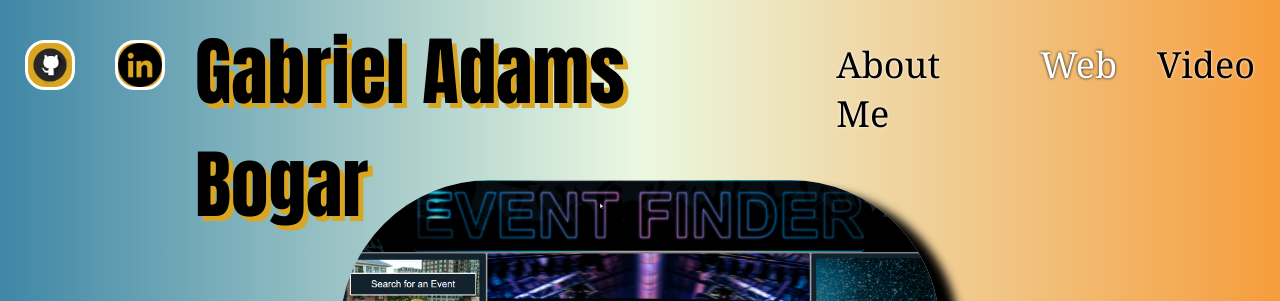
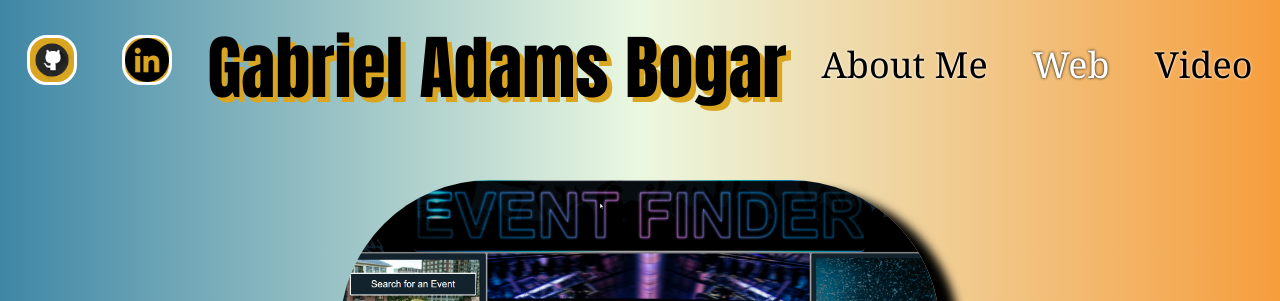
Before and after one commit to gabeab34/GAB-Portfolio, a React (Create React App) app: page / in a window 1280 px wide. Shown: the top 301 px of the page. Built offline with nearby package versions, Linux system fonts and the light colour scheme.

Commit message:
font adjustment for 720p

```diff
--- a/src/App.css
+++ b/src/App.css
@@ -67,7 +67,7 @@ img#myPic  {
 
 h1 {
   align-content: flex-start;
-  font-size: 75px;
+  font-size: 70px;
   text-shadow: 5px 5px goldenrod;
   padding: 10px;
   margin-top: 0;
@@ -117,7 +117,7 @@ a.nav-link {
 
 a.gitHub, a.linkedIn {
   display: flex;
-  margin-top: 15px
+  margin-top: 10px
 }
 
 a.nav-link.active {
```
